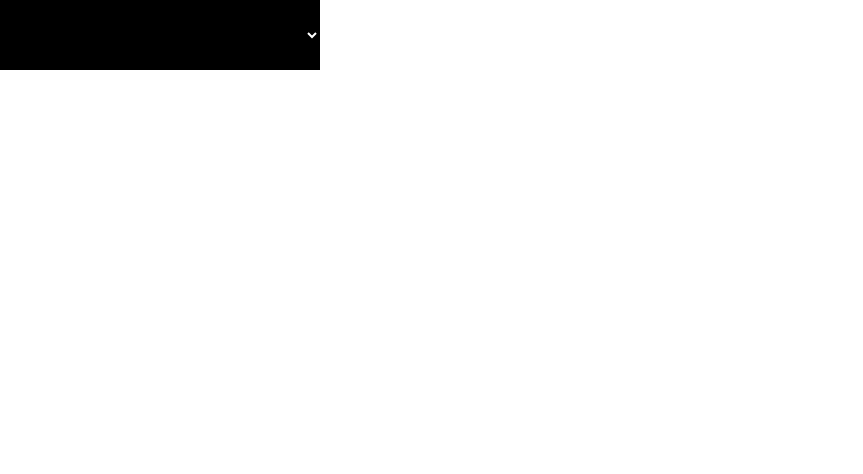
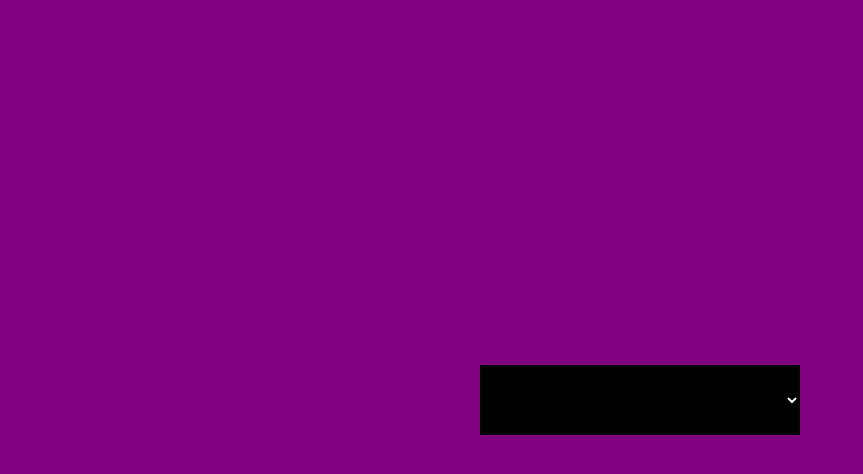
Before and after one commit to josegarciamanez/react-clima-codesandbox, a React app: page / in a window 1280 px wide. Shown: the whole page, without its empty margins (0-863 px from the left). Built offline with nearby package versions, Linux system fonts and the light colour scheme.

Commit message:
css changes

```diff
--- a/css/styles.css
+++ b/css/styles.css
@@ -1,10 +1,16 @@
 body {
     margin: 0;
     padding: 0;
+    background: purple;
 }
 .App {
+    width: 100vw;
+    height: 100vh;
     font-family: sans-serif;
     text-align: center;
+    display: flex;
+    align-items: center;
+    justify-content: center;
 }
 
 .icono {
--- a/src/index.js
+++ b/src/index.js
@@ -6,7 +6,7 @@ import "../css/styles.css";
 class Index extends React.Component {
     render() {
         return (
-            <div>
+            <div className="App">
                 <App />
             </div>
         );
```
